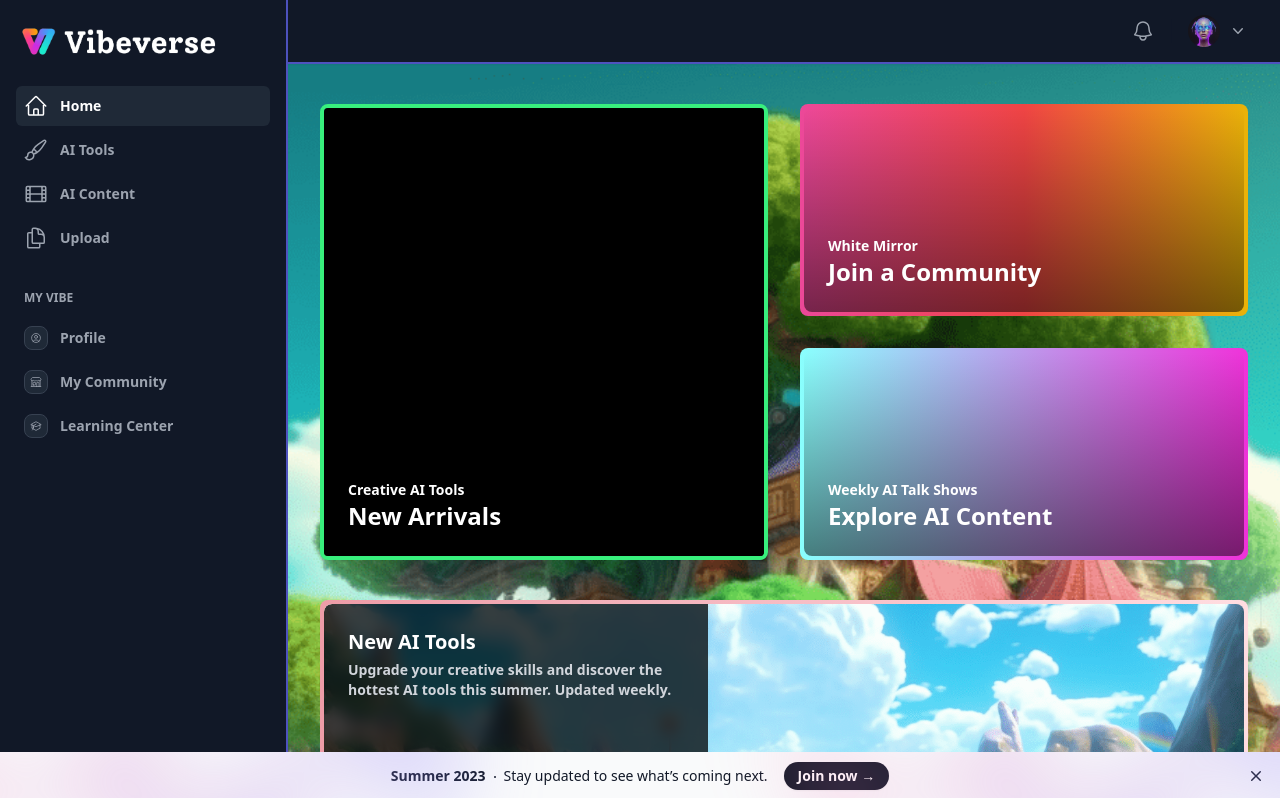
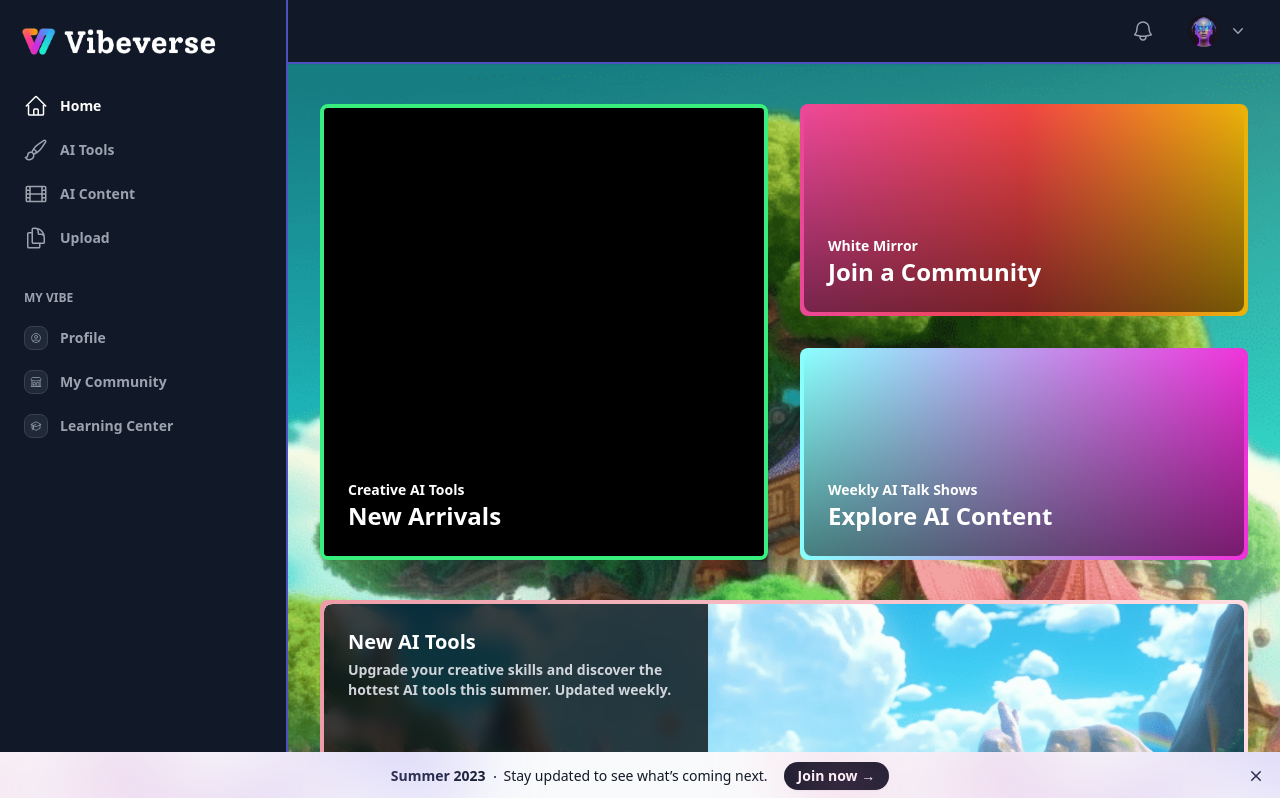
Before and after one commit to roger-rangel/vibeverse, a Next.js app: page /dashboard in a window 1280 px wide. Shown: the top 798 px of the page. Built offline with nearby package versions, Linux system fonts and the light colour scheme.

Commit message:
Left navbar color css

```diff
--- a/components/dashboard/home/navigation.jsx
+++ b/components/dashboard/home/navigation.jsx
@@ -22,10 +22,10 @@ import Link from 'next/link';
 import { Banner } from '@/components/dashboard/home';
 
 const navigation = [
-  { name: 'Home', href: '/dashboard', icon: HomeIcon, current: true },
-  { name: 'AI Tools', href: '/dashboard/aitools', icon: PaintBrushIcon },
-  { name: 'AI Content', href: '/dashboard/aicontent', icon: FilmIcon },
-  { name: 'Upload', href: '/dashboard/upload', icon: DocumentDuplicateIcon },
+  { name: 'Home', href: '/dashboard', icon: HomeIcon, current: true, color: 'pink' },
+  { name: 'AI Tools', href: '/dashboard/aitools', icon: PaintBrushIcon, color: 'orange' },
+  { name: 'AI Content', href: '/dashboard/aicontent', icon: FilmIcon, color: 'blue' },
+  { name: 'Upload', href: '/dashboard/upload', icon: DocumentDuplicateIcon, color: 'green' },
 ];
 const user = [
   {
@@ -243,7 +243,7 @@ export default function Navigation({ children }) {
                           href={item.href}
                           className={className(
                             currentNavIndex == index
-                              ? 'bg-gray-800 text-white'
+                              ? `bg-${item.color}-400 text-white`
                               : 'text-gray-400 hover:text-white hover:bg-gray-800',
                             'group flex gap-x-3 rounded-md p-2 text-sm leading-6 font-semibold',
                           )}
```
